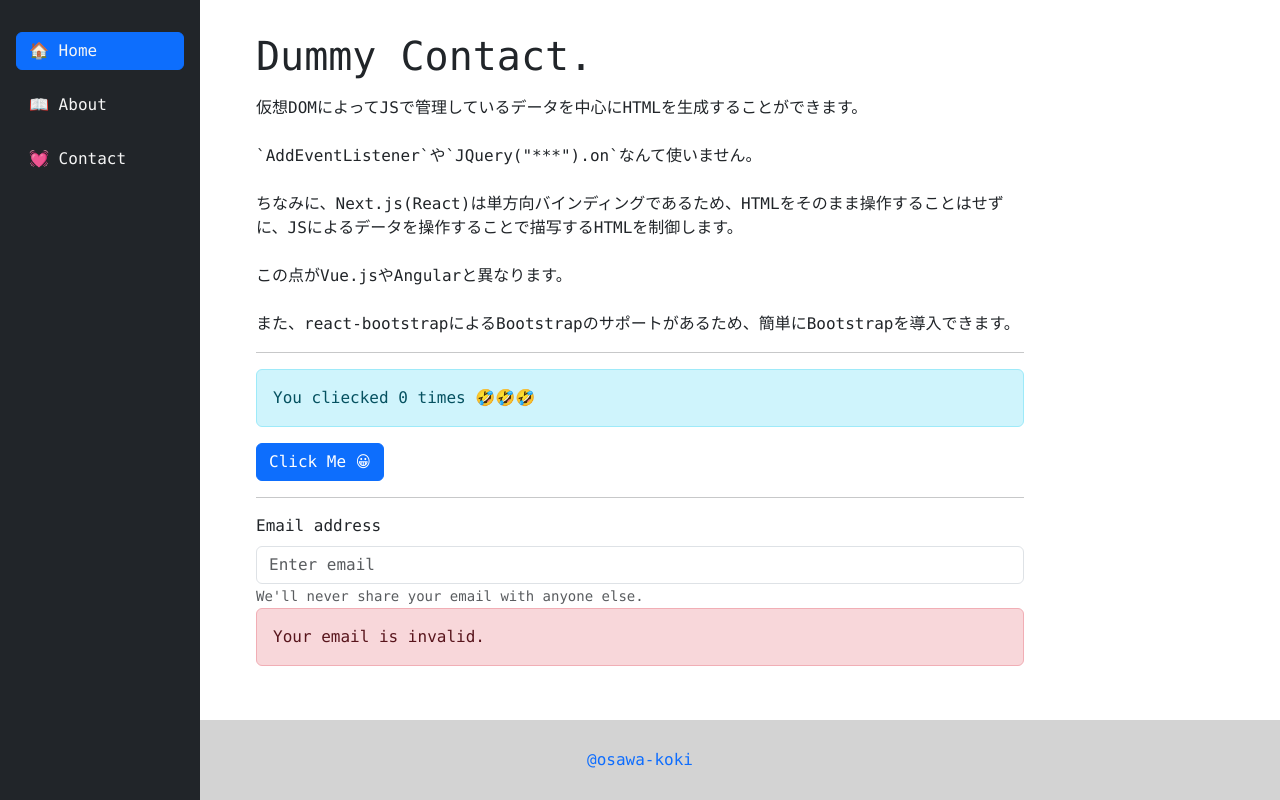
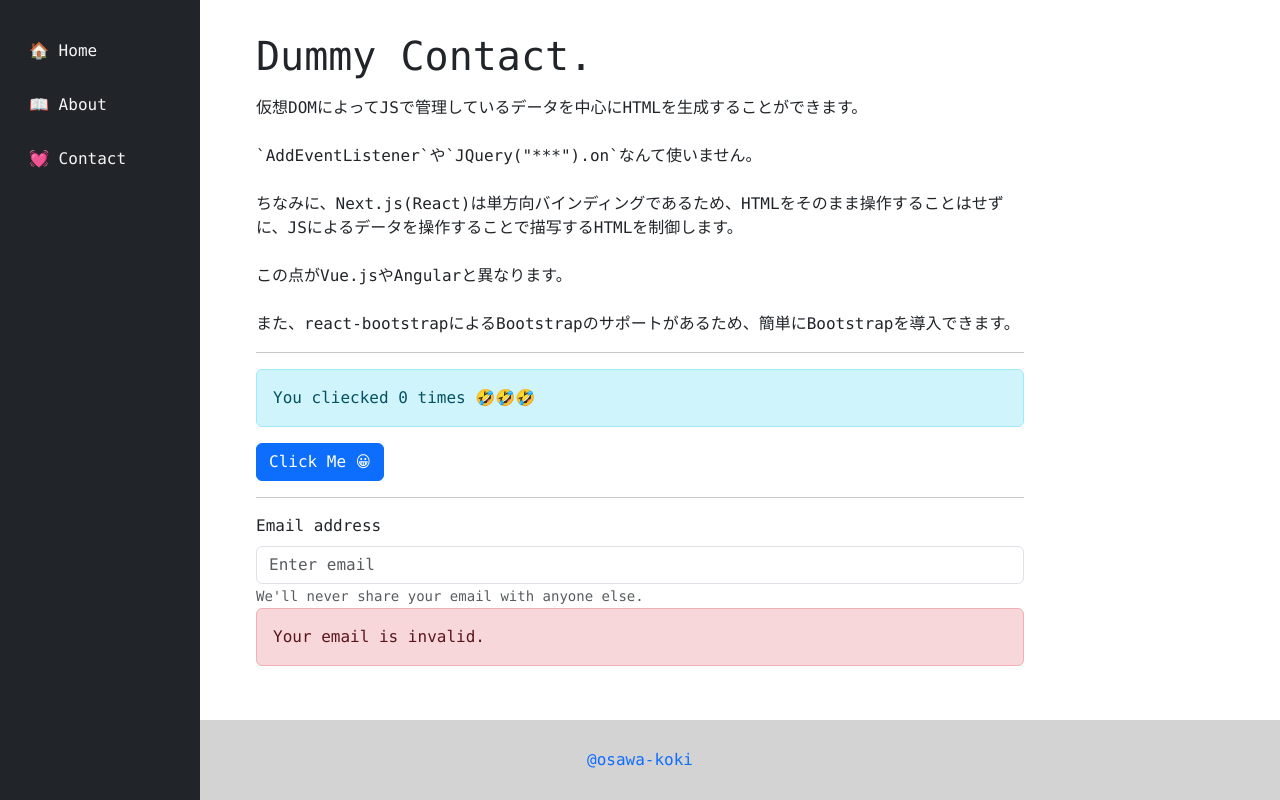
Before and after one commit to osawa-koki/nextjs-template, a Next.js app: page /contact in a window 1280 px wide. Built offline with nearby package versions, Linux system fonts and the light colour scheme.

Commit message:
ページ制御に関するリファクタリング。

```diff
--- a/components/Layout.tsx
+++ b/components/Layout.tsx
@@ -1,4 +1,4 @@
-import React, { useState, type ReactNode } from 'react'
+import React, { useState, type ReactNode, useEffect } from 'react'
 import Head from 'next/head'
 import setting from '../setting'
 import Menu from './Menu'
@@ -19,9 +19,10 @@ const Layout = ({
 }: Props): JSX.Element => {
   const [currentPage, setCurrentPage] = useState<string>(pages[0].path)
 
-  const changePage = (page: string): void => {
-    setCurrentPage(page)
-  }
+  useEffect(() => {
+    const path = window.location.pathname.replace(setting.basePath, '')
+    setCurrentPage(path)
+  }, [])
 
   return (
     <div>
@@ -40,7 +41,7 @@ const Layout = ({
           ? (
           <>
             <main>{children}</main>
-            <Menu currentPage={currentPage} changePage={changePage} />
+            <Menu currentPage={currentPage} setCurrentPage={setCurrentPage} />
           </>
             )
           : (
--- a/components/Menu.tsx
+++ b/components/Menu.tsx
@@ -6,11 +6,11 @@ import { BsGearFill } from 'react-icons/bs'
 
 interface Props {
   currentPage: string
-  changePage: (page: string) => void
+  setCurrentPage: React.Dispatch<React.SetStateAction<string>>
 }
 
 function Menu (props: Props): JSX.Element {
-  const { currentPage, changePage } = props
+  const { currentPage, setCurrentPage } = props
 
   const [menuOpen, setMenuOpen] = useState<boolean>(false)
 
@@ -27,7 +27,7 @@ function Menu (props: Props): JSX.Element {
                   ? 'btn-primary'
                   : ''
               }`}
-              onClick={() => { changePage(page.path) }}
+              onClick={() => { setCurrentPage(page.path) }}
             >
               {page.emoji}&nbsp;{page.name}
             </Link>
```
